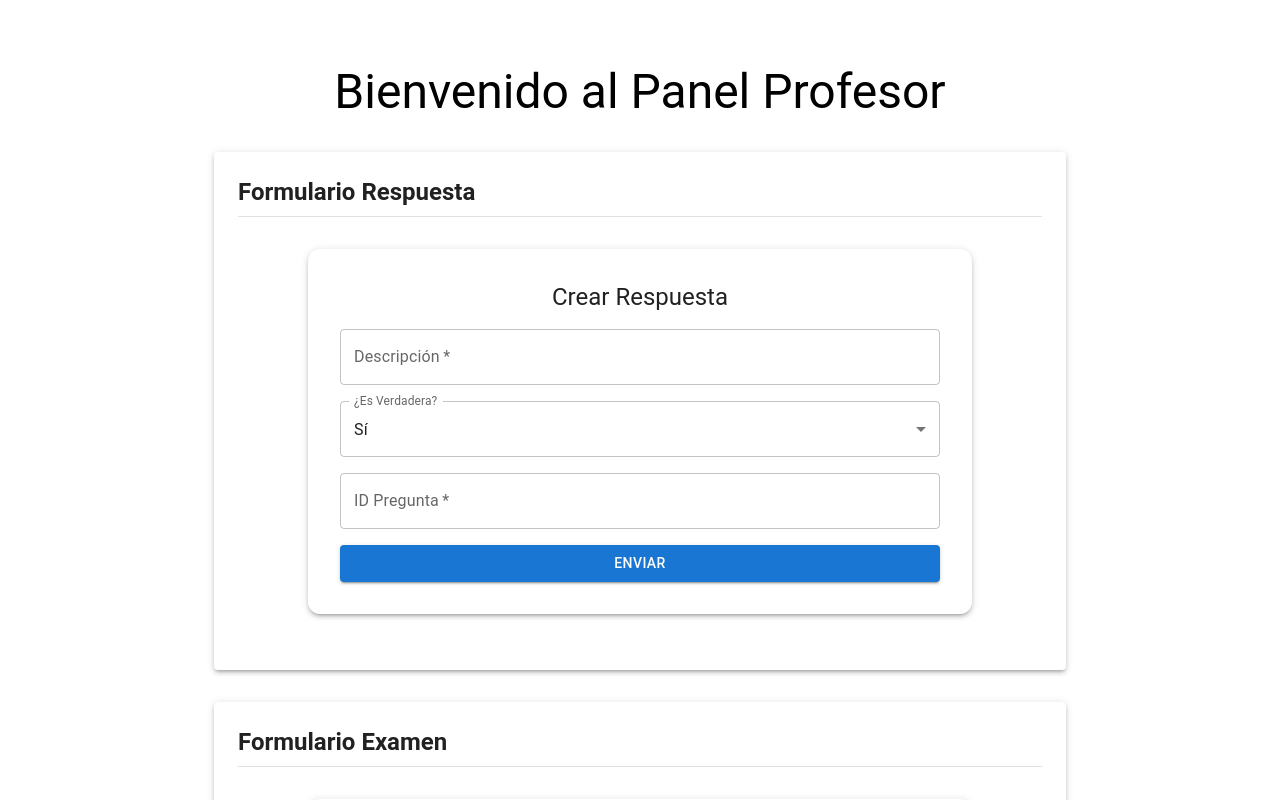
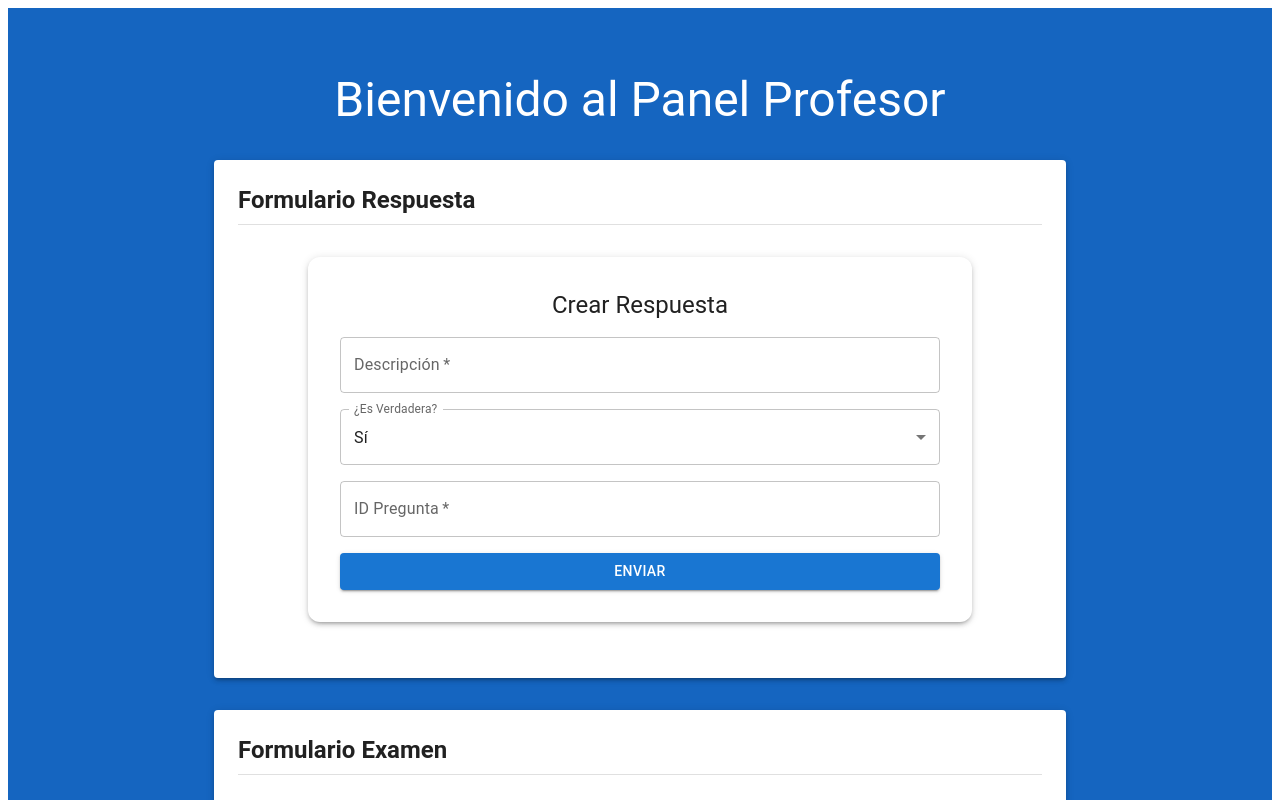
Before and after one commit to JoanG1/FrontEduBases, a React (Vite) app: page /dashboard in a window 1280 px wide. Shown: the top 800 px of the page. Built offline with nearby package versions, Linux system fonts and the light colour scheme.

Commit message:
Agregacion de estilos a dashboards

```diff
--- a/src/components/Dashboard.jsx
+++ b/src/components/Dashboard.jsx
@@ -1,11 +1,10 @@
-// src/components/Dashboard.jsx
 import React from "react";
 import {
   Typography,
   Box,
   Container,
   Paper,
-  Divider
+  Divider,
 } from "@mui/material";
 import FormularioRespuesta from "./FormularioRespuesta";
 import FormularioExamen from "./FormularioExamen";
@@ -31,9 +30,20 @@ const Section = ({ title, children }) => (
 
 const Dashboard = () => {
   return (
+    <Box
+      sx={{
+        backgroundColor: "#1565c0", // azul oscuro
+        minHeight: "100vh",
+        py: 4,
+      }}
+    >
       <Container maxWidth="md">
-      <Box sx={{ mt: 8 }}>
-        <Typography variant="h3" gutterBottom sx={{ mb: 4, textAlign: "center" }}>
+        <Box sx={{ mt: 4 }}>
+          <Typography
+            variant="h3"
+            gutterBottom
+            sx={{ mb: 4, textAlign: "center", color: "white" }}
+          >
             Bienvenido al Panel Profesor
           </Typography>
 
@@ -82,6 +92,7 @@ const Dashboard = () => {
           </Section>
         </Box>
       </Container>
+    </Box>
   );
 };
 
--- a/src/components/DashboardAlumno.jsx
+++ b/src/components/DashboardAlumno.jsx
@@ -1,11 +1,10 @@
-// src/components/DashboardAlumno.jsx
 import React from "react";
 import {
   Typography,
   Box,
   Container,
   Paper,
-  Divider
+  Divider,
 } from "@mui/material";
 import FormPregunta from "./FormPregunta";
 import NotaPresentacion from "./NotaPresentacion";
@@ -14,7 +13,6 @@ import ExamenesPendientesAlumno from "./ExamenesPendientesAlumno";
 import ExamenesHechosAlumno from "./ExamenesHechosAlumno";
 import CursosAlumno from "./CursosAlumno";
 
-// Componente reutilizable de sección
 const Section = ({ title, children }) => (
   <Paper elevation={3} sx={{ p: 3, mb: 4 }}>
     <Typography variant="h5" gutterBottom sx={{ fontWeight: "bold" }}>
@@ -27,9 +25,20 @@ const Section = ({ title, children }) => (
 
 const DashboardAlumno = () => {
   return (
+    <Box
+      sx={{
+        backgroundColor: "#1565c0", // azul oscuro
+        minHeight: "100vh",
+        py: 4,
+      }}
+    >
       <Container maxWidth="md">
-      <Box sx={{ mt: 8 }}>
-        <Typography variant="h3" gutterBottom sx={{ mb: 4, textAlign: "center" }}>
+        <Box sx={{ mt: 4 }}>
+          <Typography
+            variant="h3"
+            gutterBottom
+            sx={{ mb: 4, textAlign: "center", color: "white" }}
+          >
             Bienvenido al Panel Alumno
           </Typography>
 
@@ -58,6 +67,7 @@ const DashboardAlumno = () => {
           </Section>
         </Box>
       </Container>
+    </Box>
   );
 };
 
```
Lines whose indentation alone changed are shown as unchanged.
